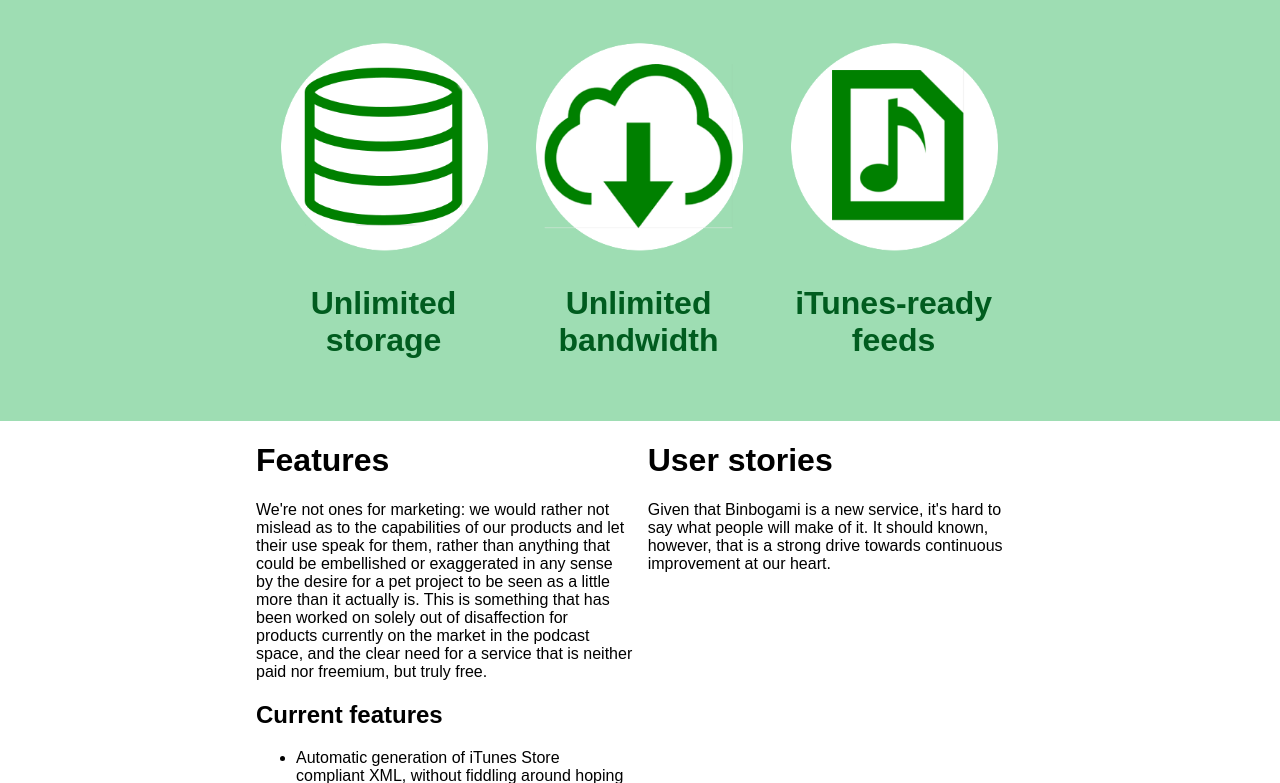
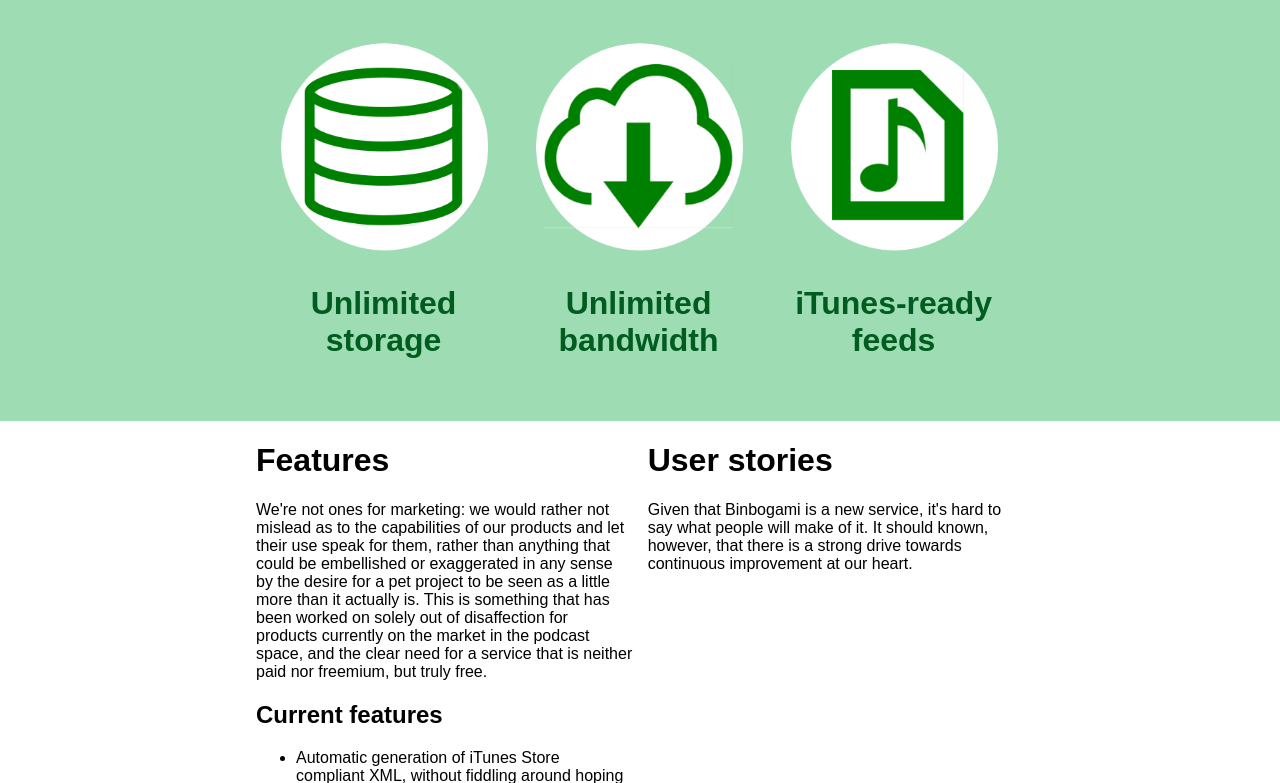
Before and after one commit to alexanderpyoung/binbogami, a Python web app: template binbogami/templates/frontpage.html in a window 1280 px wide. Shown: the part 101-884 px from the top of the page. Run offline with Jinja, Linux system fonts and the light colour scheme; the template is opened without the code that fills it, so the values that code supplies are empty.

Commit message:
Stupid mistake corrected.

```diff
--- a/binbogami/templates/frontpage.html
+++ b/binbogami/templates/frontpage.html
@@ -33,6 +33,6 @@
 		</ul>
 	</div>
 	<div class="front-right"><h1>User stories</h1>
-		Given that Binbogami is a new service, it's hard to say what people will make of it. It should known, however, that is a strong drive towards continuous improvement at our heart.
+		Given that Binbogami is a new service, it's hard to say what people will make of it. It should known, however, that there is a strong drive towards continuous improvement at our heart.
  </div>
 {% endblock %}
```
